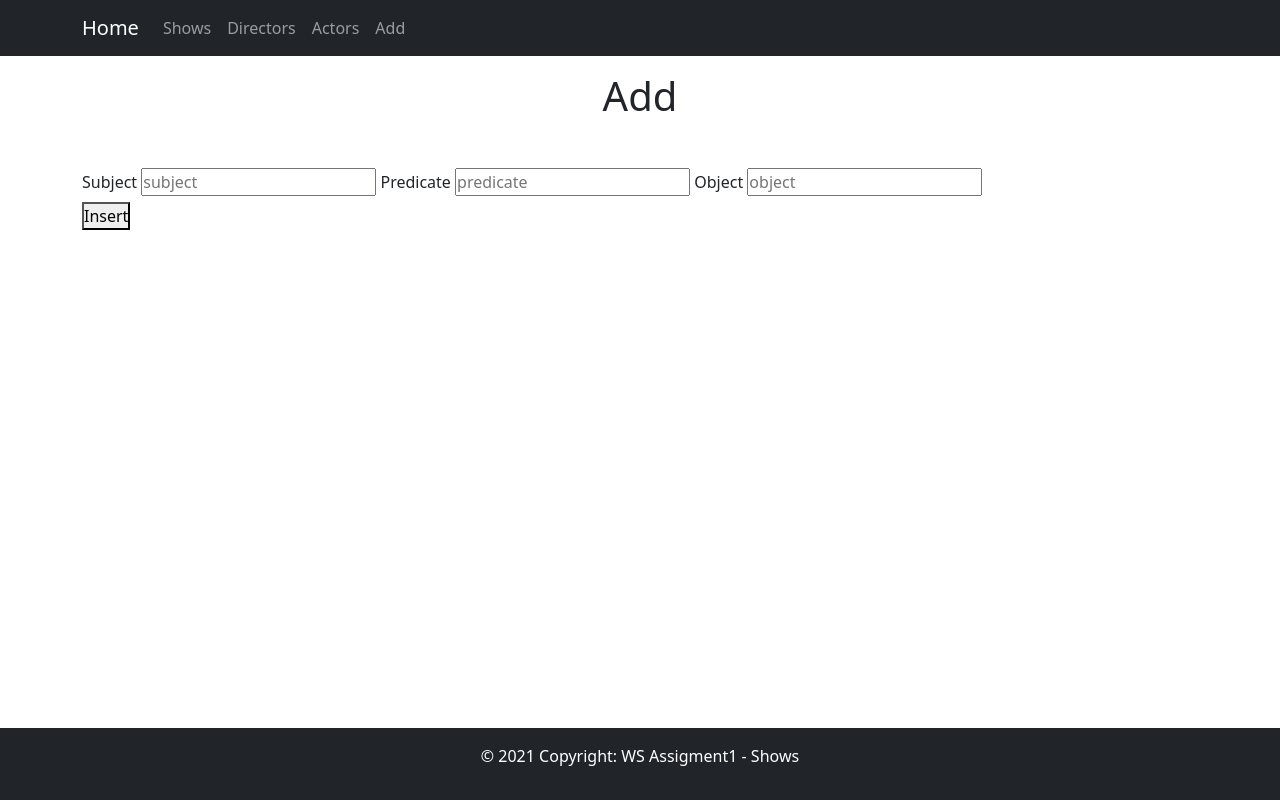
After one commit to diogoandrade1999/WS-Assigment1, a Django app: page /add/ in a window 1280 px wide. The commit adds this page. Run offline with Django 3.2, Linux system fonts and the light colour scheme.

Commit message:
insert option

```diff
--- a/app/shows/urls.py
+++ b/app/shows/urls.py
@@ -1,6 +1,6 @@
 from django.urls import path
 from django.conf.urls import url
-from shows.views import home, shows, show, directors, actors, person
+from shows.views import home, shows, show, directors, actors, person, add
 
 
 urlpatterns = [
@@ -10,4 +10,5 @@ urlpatterns = [
     path('directors/', directors, name='directors'),
     path('actors/', actors, name='actors'),
     path('person/', person, name='person'),
+    path('add/', add, name='add')
 ]
--- a/app/shows/views.py
+++ b/app/shows/views.py
@@ -1,5 +1,6 @@
 from django.shortcuts import render, redirect
 from shows.query import *
+from django.views.decorators.csrf import csrf_exempt
 import math
 
 
@@ -27,7 +28,8 @@ def shows(request):
                 params['t_checked'] = request.GET.getlist('searchShowType')
                 params['c_checked'] = request.GET.getlist('searchShowCountry')
                 params['l_checked'] = request.GET.getlist('searchShowListedIn')
-                params['shows'] = search_shows(page, params['title'], params['t_checked'], params['c_checked'], params['l_checked'])
+                params['shows'] = search_shows(page, params['title'], params['t_checked'], params['c_checked'],
+                                               params['l_checked'])
         elif request.method == 'POST':
             page = request.POST.get('page')
             if page == None:
@@ -37,7 +39,8 @@ def shows(request):
             params['t_checked'] = request.POST.getlist('searchShowType')
             params['c_checked'] = request.POST.getlist('searchShowCountry')
             params['l_checked'] = request.POST.getlist('searchShowListedIn')
-            params['shows'] = search_shows(page, params['title'], params['t_checked'], params['c_checked'], params['l_checked'])
+            params['shows'] = search_shows(page, params['title'], params['t_checked'], params['c_checked'],
+                                           params['l_checked'])
 
         params['previous_page'] = page - 1 if page > 0 else None
         params['next_page'] = page + 1 if len(params['shows']) == 30 else None
@@ -86,3 +89,14 @@ def person(request):
         params = {'name': name, 'directorof': directorof, 'castof': castof}
         return render(request, 'pages/person.html', params)
     return redirect(home)
+
+@csrf_exempt
+def add(request):
+    if request.method == 'POST':
+        subject = request.POST.get('subject')
+        predicate = request.POST.get('predicate')
+        object = request.POST.get('object')
+        return render(request, 'pages/add.html', insert(subject, predicate, object))
+    if request.method == 'GET':
+        return render(request, 'pages/add.html')
+    return redirect(home)
--- a/app/templates/common/navbar.html
+++ b/app/templates/common/navbar.html
@@ -29,6 +29,11 @@
                         >Actors</a
                     >
                 </li>
+                <li class="nav-item">
+                    <a class="nav-link" href="{% url 'add' %}"
+                        >Add</a
+                    >
+                </li>
             </ul>
         </div>
     </div>
--- /dev/null
+++ b/app/templates/pages/add.html
@@ -0,0 +1,40 @@
+{% extends 'base.html' %} {% load static %} {% load hastag %} {% block content %}
+<div>
+    <div class="mt-2 mb-5">
+        <h1 class="text-center">Add</h1>
+    </div>
+    <label class="form-label" for="subject">Subject</label>
+    <input type="text" name="subject" id="subject" placeholder="subject">
+
+    <label class="form-label" for="subject">Predicate</label>
+    <input type="text" name="predicate" id="predicate" placeholder="predicate">
+
+    <label class="form-label" for="subject">Object</label>
+    <input type="text" name="object" id="object" placeholder="object">
+    <br>
+
+    <button type="button" id="insert">Insert</button>
+
+
+<script>
+    const button = document.getElementById('insert');
+    button.addEventListener('click', async _ => {
+  try {
+    const response = await fetch(window.location.href, {
+      method: 'post',
+      body: {
+          subject: document.getElementById('subject').text,
+          predicate: document.getElementById('predicate').text,
+          object: document.getElementById('object').text,
+      }
+    });
+    console.log('Completed!', response);
+  } catch(err) {
+    console.error(`Error: ${err}`);
+  }
+});
+
+</script>
+
+</div>
+{% endblock %}
```
Also changed, not shown: app/shows/query.py (+13 -1 lines).
